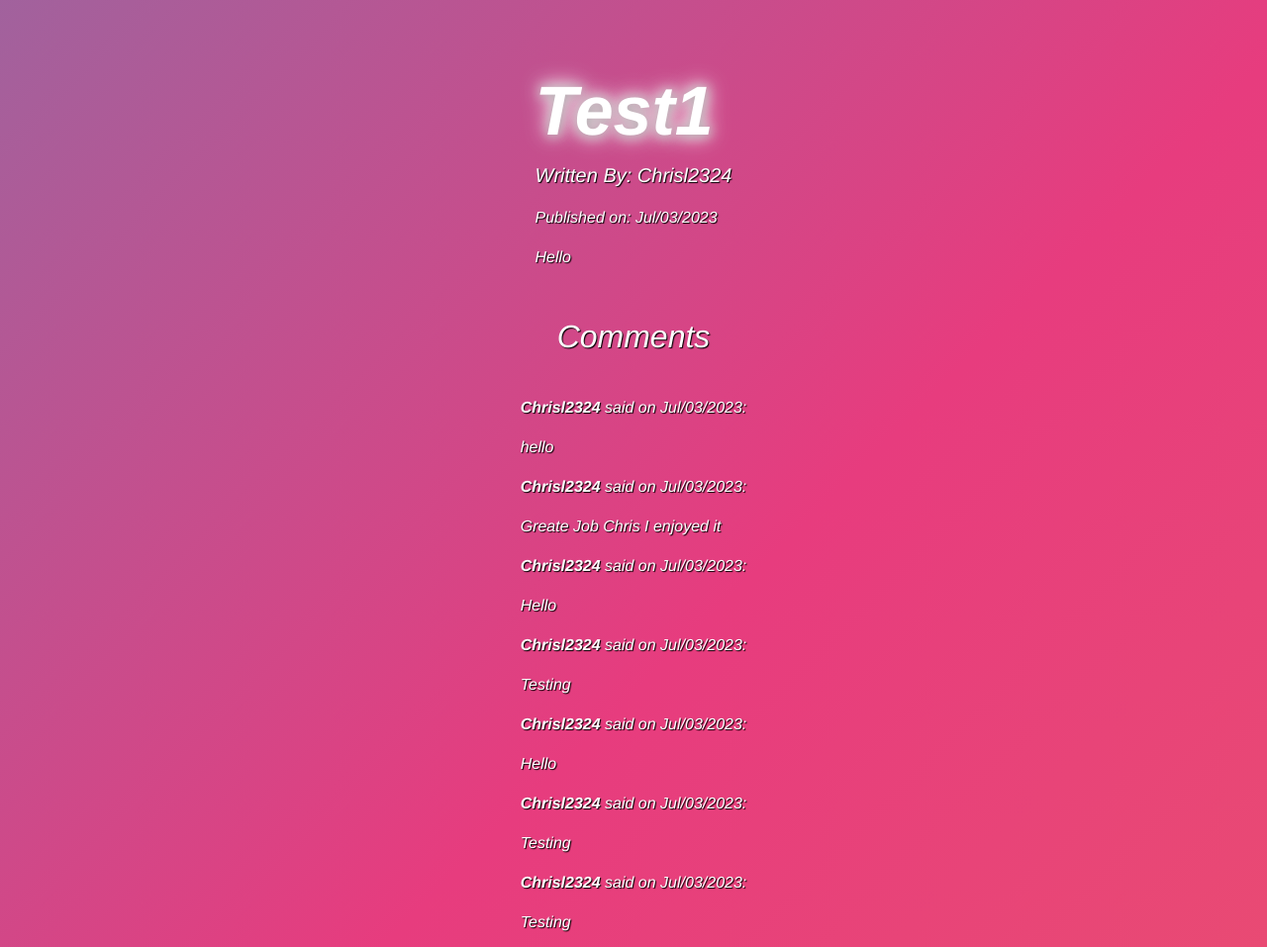
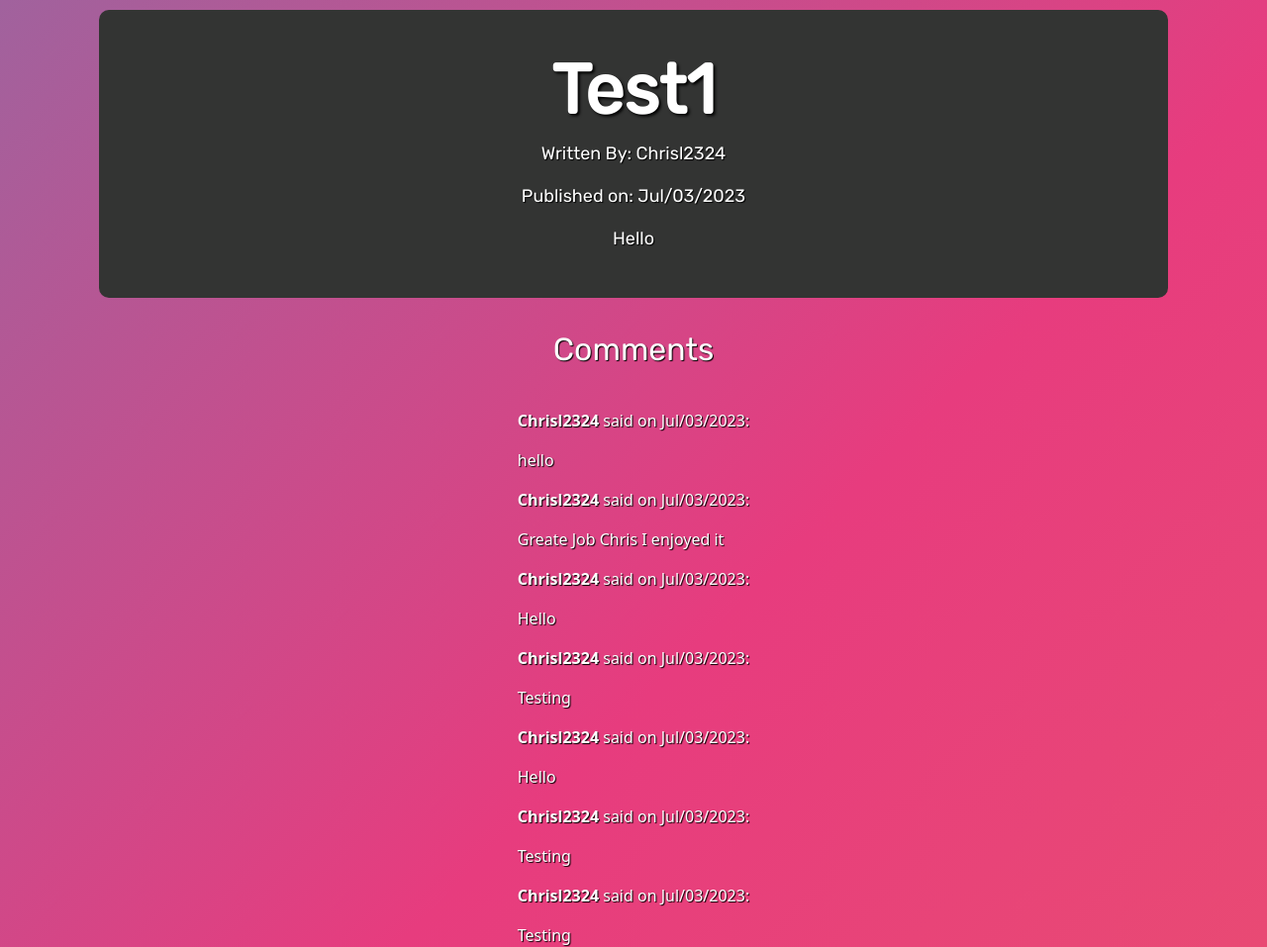
Before and after one commit to c-lombardi23/new_fit_physicist, a Flask app: page /single_article/1 in a window 1280 px wide. Shown: the part 62-1019 px from the top of the page at 99% size. Run offline with Flask 3, Linux system fonts and the light colour scheme; data comes from the database, SQL or seed files in the repository; some libraries are stand-ins or nearby versions; some web fonts are replaced.

Commit message:
Update article_style.css

```diff
--- a/static/css/article_style.css
+++ b/static/css/article_style.css
@@ -1,31 +1,31 @@
 html, body {
     animation: gradient 15s ease infinite
 }
-h1 {
+.jumbotron-header {
+    background-color: #333433;
+    padding: 30px;
+    width: calc(100vw - 200px);
+    margin-top: 10px;
+    border-radius: 10px;
+    text-align: center;
+}
+
+  .jumbotron-header h1 {
     color: white;
-    font-family:'Franklin Gothic Medium', 'Arial Narrow', Arial, sans-serif;
+    font-family: 'Rubik';
     font-weight: bold;
     text-shadow: 2px 2px 3px black;
-    animation: glow 2s ease-in-out infinite;
     font-size: 70px;
-    font-style: italic;
-    margin-top: 70px;
-}
+    margin-top: 10px;
+    text-align: center;
+  }
 
-hr {
-    color: white;
-}
-@keyframes glow {
-    0% {
-        text-shadow: 2px 2px 3px black;
-    }
-    50% {
-        text-shadow: 0 0 15px white, 0 0 20px white, 0 0 30px white, 0 0 40px white;
-    }
-    100% {
-        text-shadow: 2px 2px 3px black;
-    }
-}
+  .jumbotron-header p {
+    font-size: 18px;
+    text-align: center;
+    font-family: 'Rubik';
+  }
+
 
 .article-image {
     width: 400px;
@@ -35,29 +35,39 @@ hr {
     border: solid;
     border-color: white;
     box-shadow: 1px 1px 1px black;
+
 }
 h2 {
     color: white;
-    font-family: 'Franklin Gothic Medium', 'Arial Narrow', Arial, sans-serif;
-    font-style: italic;
+    font-family: 'Rubik';
     text-shadow: 1px 1px 1px black;
+}
+
+ol {
+    color: white;
+    font-family: 'Rubik';
+    text-shadow: 1px 1px 1px black;
+    text-align: left;
+    font-size: 18px;
 }
 p {
     color: white;
-    font-family: 'Franklin Gothic Medium', 'Arial Narrow', Arial, sans-serif;
-    font-style: italic;
     text-shadow: 1px 1px 1px black;
+
+
 }
 .article-control {
     color: white;
-    font-family:'Franklin Gothic Medium', 'Arial Narrow', Arial, sans-serif;
-    font-style: italic;
+    font-family: 'Rubik';
     text-shadow: 1px 1px 1px black;
 
 }
 .btn {
     color: white;
     box-shadow: 1px 1px 2px black;
-    font-family: 'Franklin Gothic Medium', 'Arial Narrow', Arial, sans-serif;
+    font-family: 'Rubik';
     background-color: darkblue;
 }
+.content {
+    text-align: left;
+}
```
